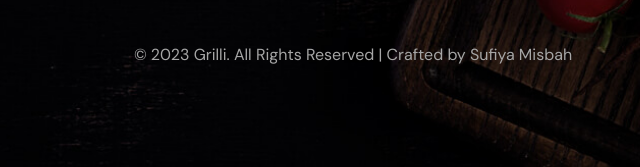
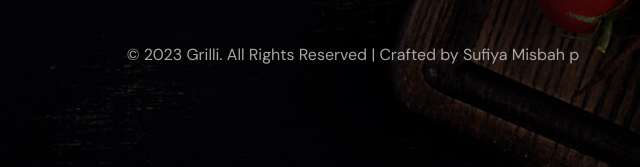
Before and after one commit to misbahp19/Grilli_Restaraunt, a plain HTML site: page index.html in a window 1280 px wide. Shown: the part 8553-8720 px from the top of the page, 287-927 px from the left. Drawn offline with nearby package versions, Linux system fonts and the light colour scheme; a web font is replaced by a local one.

Commit message:
Update index.html

```diff
--- a/index.html
+++ b/index.html
@@ -1181,7 +1181,7 @@
       <div class="footer-bottom">
 
         <p class="copyright">
-          &copy; 2023 Grilli. All Rights Reserved | Crafted by Sufiya Misbah</a>
+          &copy; 2023 Grilli. All Rights Reserved | Crafted by Sufiya Misbah p</a>
         </p>
 
       </div>
```
